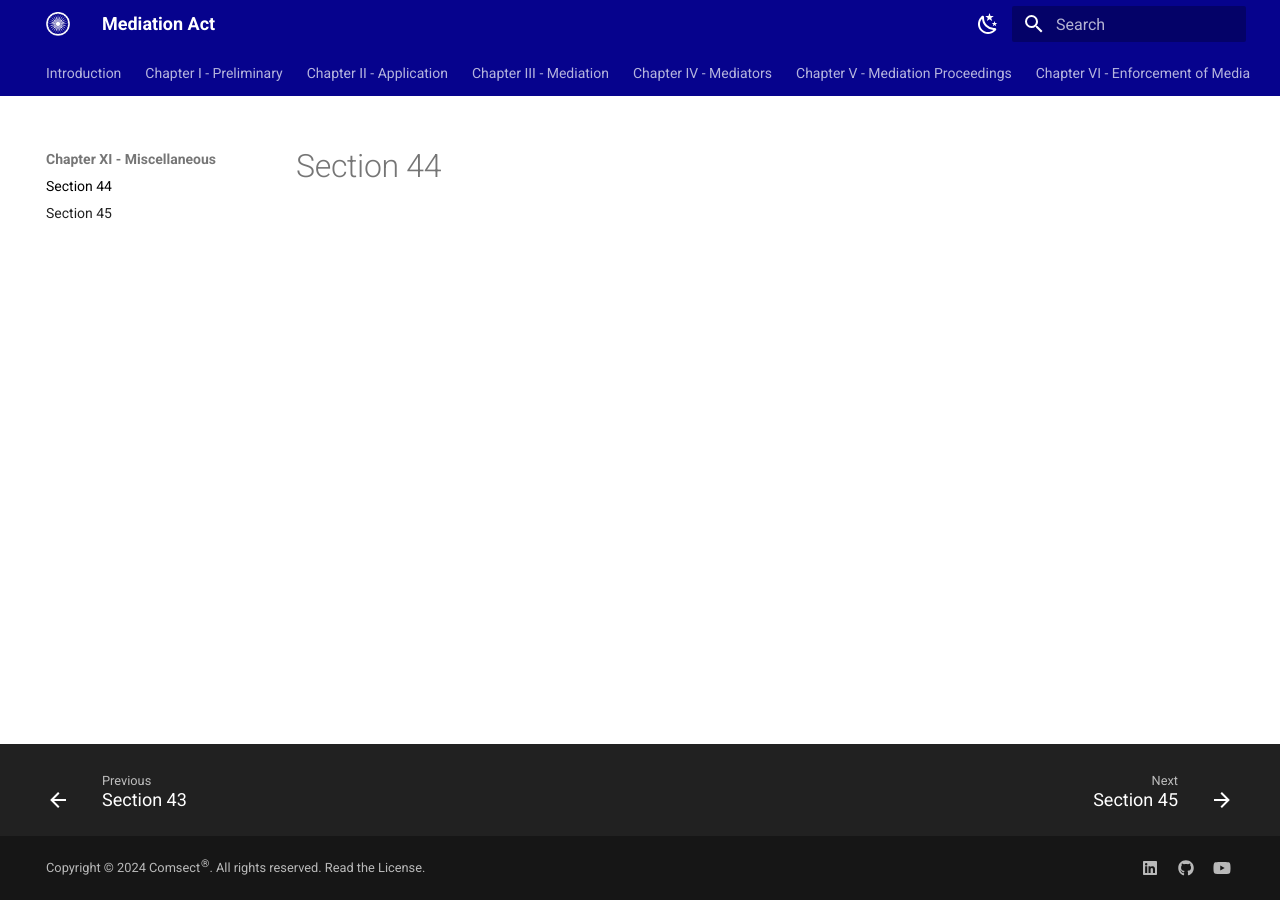
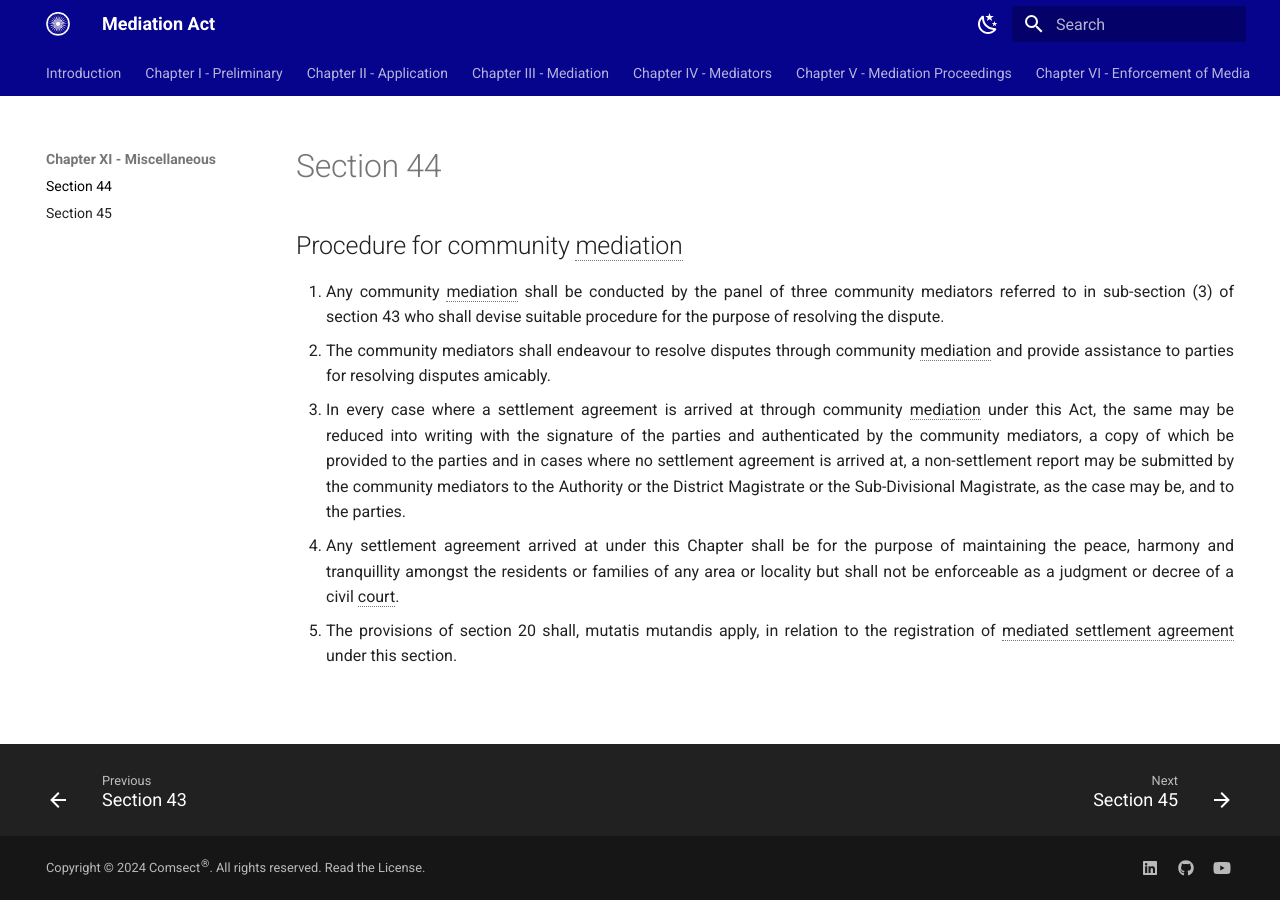
Before and after one commit to comsect/mediation-act, an MkDocs documentation site: the page built from docs/en/44.md, in a window 1280 px wide. Built offline with MkDocs 1.6.1 and Material for MkDocs 9.7.7, drawn with Linux system fonts in a browser that asks for light colours.

Commit message:
add section-forty-four

```diff
--- a/docs/en/44.md
+++ b/docs/en/44.md
@@ -3,3 +3,11 @@ hide:
     - toc
 description: Procedure for community mediation
 ---
+
+## Procedure for community mediation
+
+1. Any community mediation shall be conducted by the panel of three community mediators referred to in sub-section (3) of section 43 who shall devise suitable procedure for the purpose of resolving the dispute.
+2. The community mediators shall endeavour to resolve disputes through community mediation and provide assistance to parties for resolving disputes amicably.
+3. In every case where a settlement agreement is arrived at through community mediation under this Act, the same may be reduced into writing with the signature of the parties and authenticated by the community mediators, a copy of which be provided to the parties and in cases where no settlement agreement is arrived at, a non-settlement report may be submitted by the community mediators to the Authority or the District Magistrate or the Sub-Divisional Magistrate, as the case may be, and to the parties.
+4. Any settlement agreement arrived at under this Chapter shall be for the purpose of maintaining the peace, harmony and tranquillity amongst the residents or families of any area or locality but shall not be enforceable as a judgment or decree of a civil court.
+5. The provisions of section 20 shall, mutatis mutandis apply, in relation to the registration of mediated settlement agreement under this section.
```
